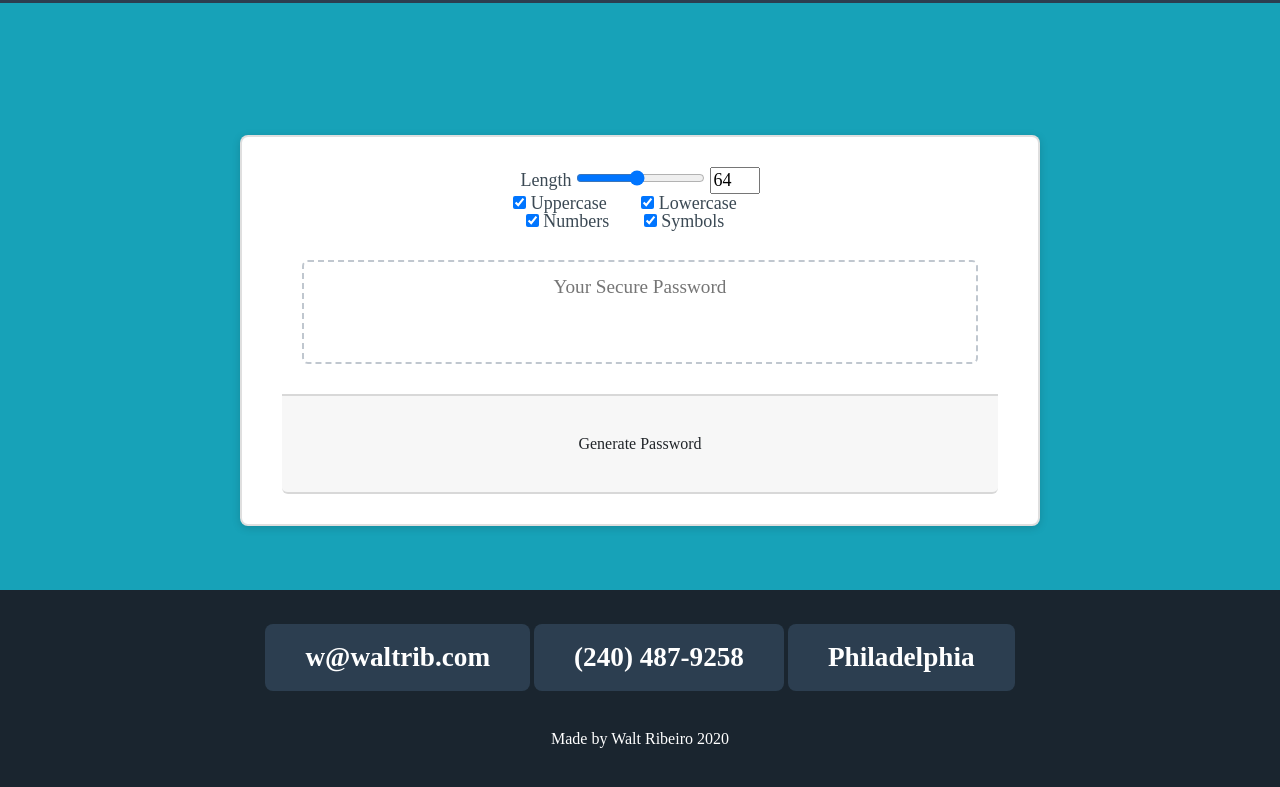
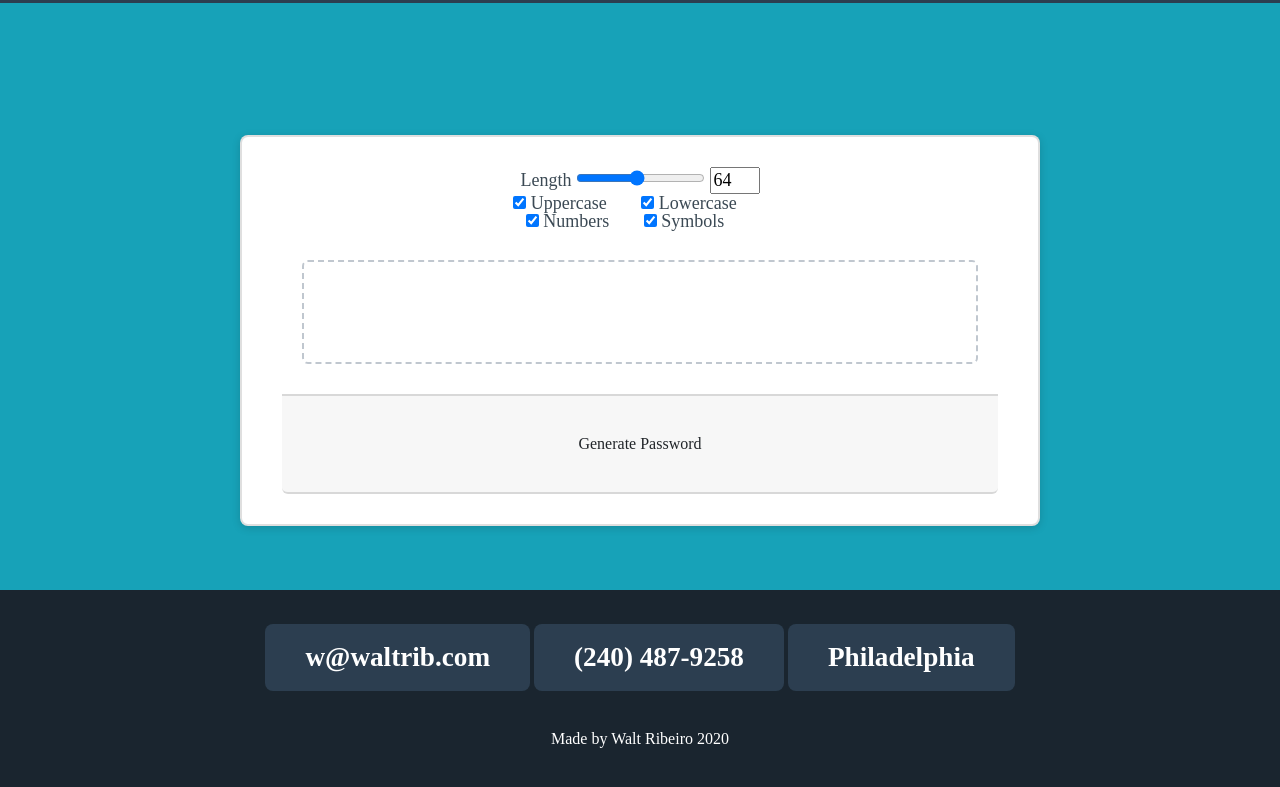
Before and after one commit to waltribeiro/password-generator, a website with bundled scripts: page index.html in a window 1280 px wide. Shown: the part 111-898 px from the top of the page. Built offline with nearby package versions, Linux system fonts and the light colour scheme.

Commit message:
minimal textarea

```diff
--- a/index.html
+++ b/index.html
@@ -182,7 +182,7 @@
         <textarea
           readonly
           id="password"
-          placeholder="Your Secure Password"
+          placeholder=""
           aria-label="Generated Password"
         ></textarea>
       </div>
```
